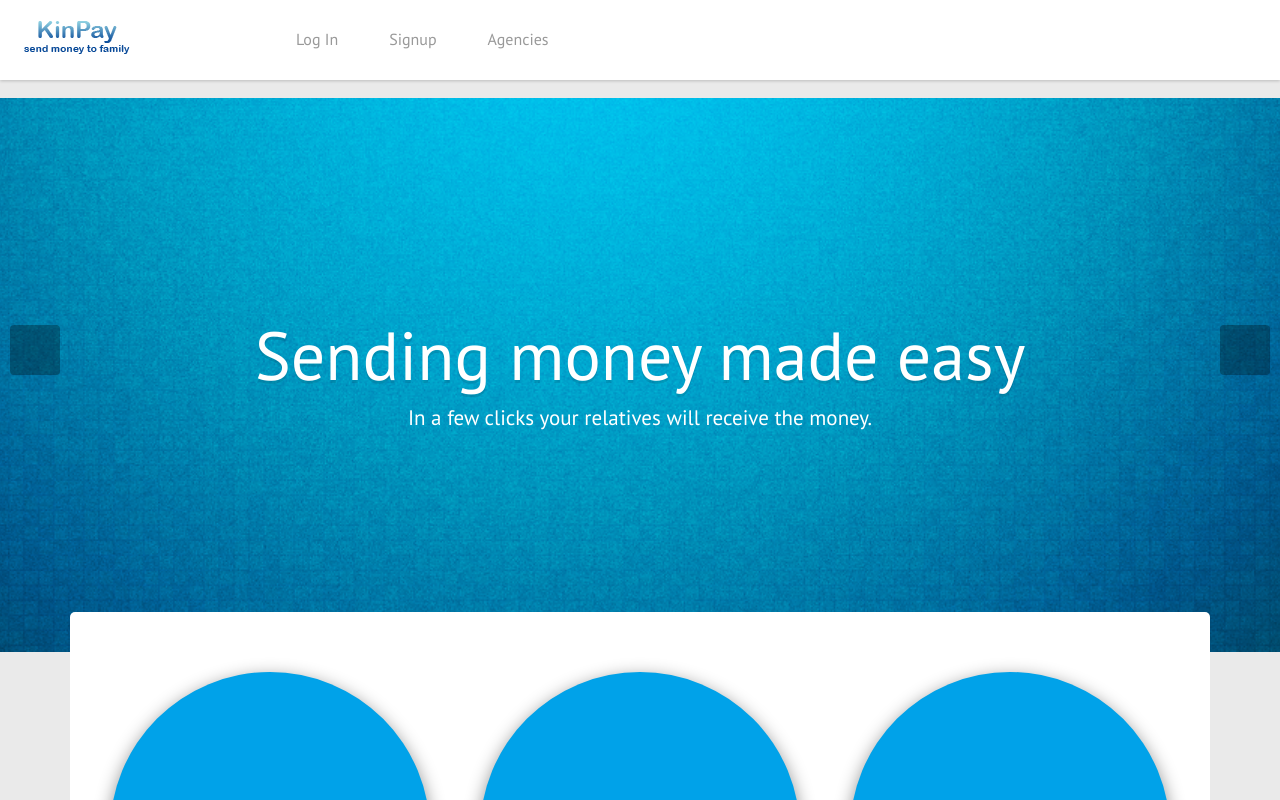
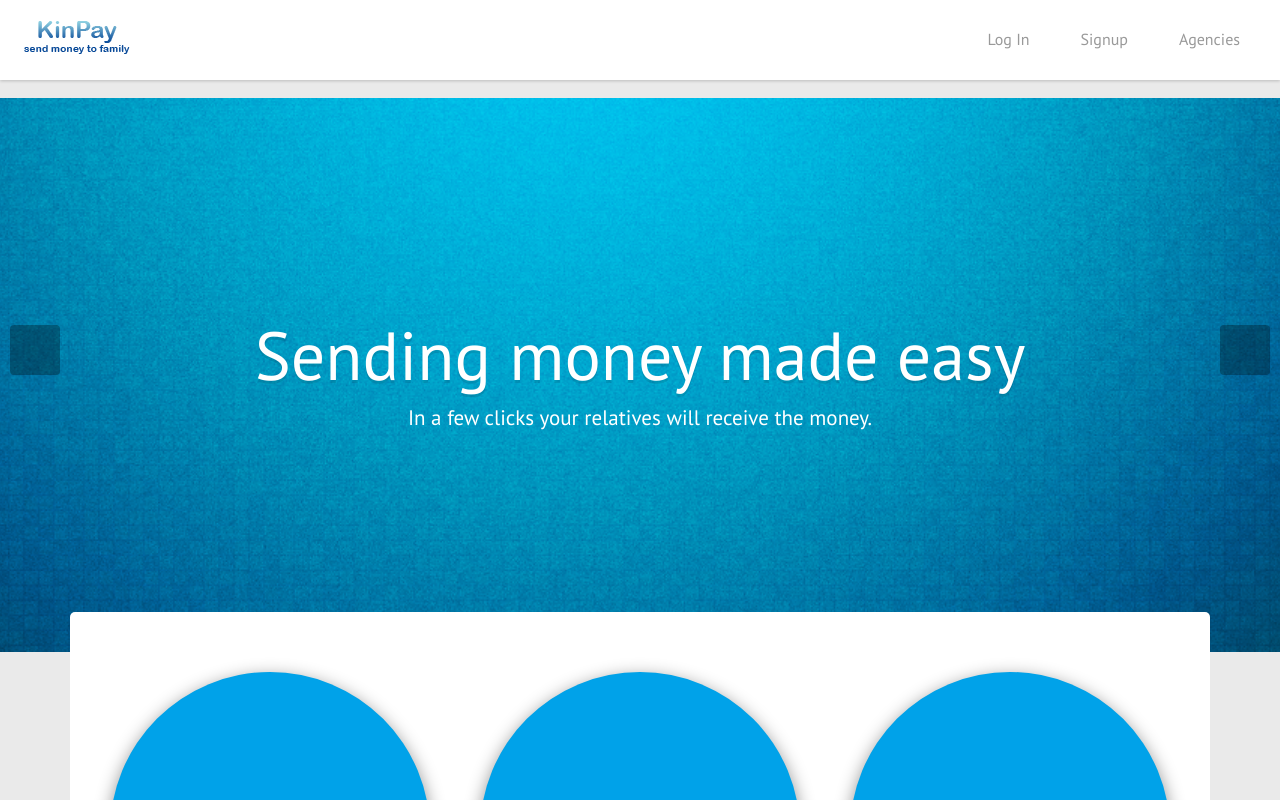
Before and after one commit to Ernesto-Quesada/ng20, an Angular app in the folder frontend/: page / in a window 1280 px wide. Shown: the top 800 px of the page. Built offline with nearby package versions, Linux system fonts and the light colour scheme; no server answers; a web font is replaced by a local one.

Commit message:
started changing the css

```diff
--- a/frontend/src/app/login/login.component.ts
+++ b/frontend/src/app/login/login.component.ts
@@ -17,9 +17,11 @@ export class LoginComponent implements OnInit {
   ngOnInit() {
    this.mySessionService.isLoggedIn()
       .then((theUsercomingFromApi ) => {
+        console.log('error in login ---------');
       this.user = theUsercomingFromApi
     })
     .catch((err) => {
+      console.log('error in login ---------')
         });
   }
   login() {
--- a/frontend/src/assets/css/main.css
+++ b/frontend/src/assets/css/main.css
@@ -482,6 +482,13 @@ a:focus {
   height: 78px;
   background: url(../images/logo.png) no-repeat 0 50%;
 }
+@media (min-width: 768px){
+.navbar-nav {
+    float: right;
+    margin: 0;
+}
+}
+
 .navbar-default .navbar-nav > li {
   margin-left: 1px;
 }
```
Also changed, not shown: 1 other file (tests, documents, lock files or other folders).
